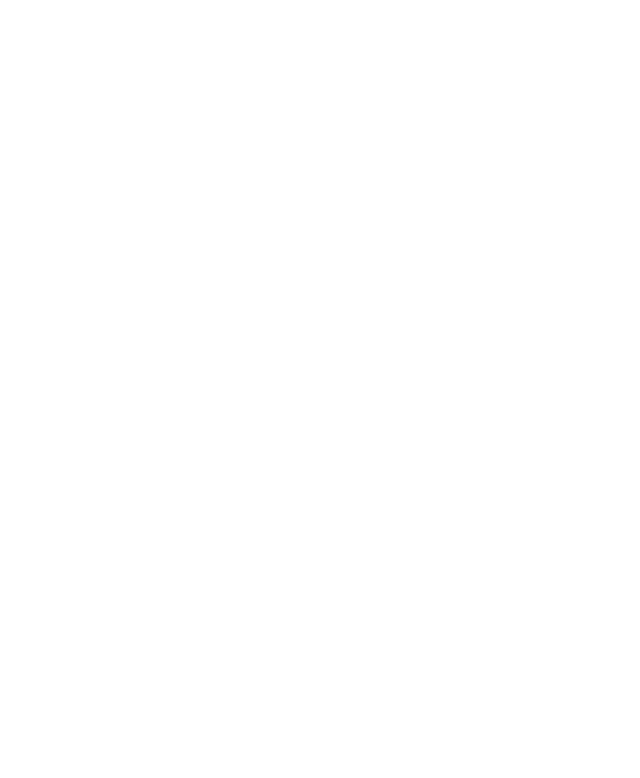
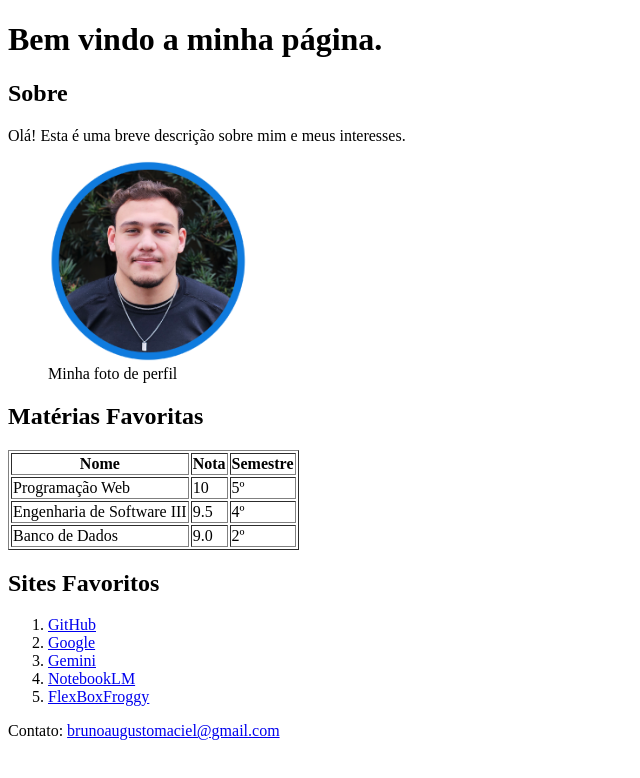
Before and after one commit to brunoaugusto1510/Programacao-Web, a plain HTML site: page Aula 3/index.html in a window 1280 px wide. Shown: the whole page, without its empty margins (0-640 px from the left). Drawn offline with Linux system fonts and the light colour scheme.

Commit message:
feat - Aula 3 terminada e algumas atividades da aula 12

```diff
--- a/Aula 3/index.html
+++ b/Aula 3/index.html
@@ -3,9 +3,70 @@
 <head>
     <meta charset="UTF-8">
     <meta name="viewport" content="width=device-width, initial-scale=1.0">
-    <title>Document</title>
+    <title>Sobre Mim</title>
 </head>
 <body>
+    <header>
+        <h1>
+            Bem vindo a minha página.
+        </h1>
+    </header>
 
+    <main>
+        <section id="sobre">
+            <h2>Sobre</h2>
+            <p>Olá! Esta é uma breve descrição sobre mim e meus interesses.</p>
+            <figure>
+                <img src="images/profile_pic.png" alt="Foto de perfil" width="200">
+                <figcaption>Minha foto de perfil</figcaption>
+            </figure>
+        </section>
+
+        <section id="materias">
+            <h2>Matérias Favoritas</h2>
+            <table border="1">
+                <thead>
+                    <tr>
+                        <th>Nome</th>
+                        <th>Nota</th>
+                        <th>Semestre</th>
+                    </tr>
+                </thead>
+                <tbody>
+                    <tr>
+                        <td>Programação Web</td>
+                        <td>10</td>
+                        <td>5º</td>
+                    </tr>
+                    <tr>
+                        <td>Engenharia de Software III</td>
+                        <td>9.5</td>
+                        <td>4º</td>
+                    </tr>
+                    <tr>
+                        <td>Banco de Dados</td>
+                        <td>9.0</td>
+                        <td>2º</td>
+                    </tr>
+                </tbody>
+            </table>
+        </section>
+
+        <section id="sites">
+            <h2>Sites Favoritos</h2>
+            <ol>
+                <li><a href="https://github.com" target="_blank">GitHub</a></li>
+                <li><a href="https://www.google.com" target="_blank">Google</a></li>
+                <li><a href="https://gemini.google.com/app" target="_blank">Gemini</a></li>
+                <li><a href="https://notebooklm.google.com/" target="_blank">NotebookLM</a></li>
+                <li><a href="https://flexboxfroggy.com/" target="_blank">FlexBoxFroggy</a></li>
+
+            </ol>
+        </section>
+    </main>
+
+    <footer>
+        <p>Contato: <a href="mailto:brunoaugustomaciel@gmail.com">brunoaugustomaciel@gmail.com</a></p>
+    </footer>
 </body>
 </html>
```
Also changed, not shown: Aula 12/index.html (added, +11 -0 lines), Aula 12/script.js (added, +20 -0 lines), Aula 3/images/profile_pic.png (added).
